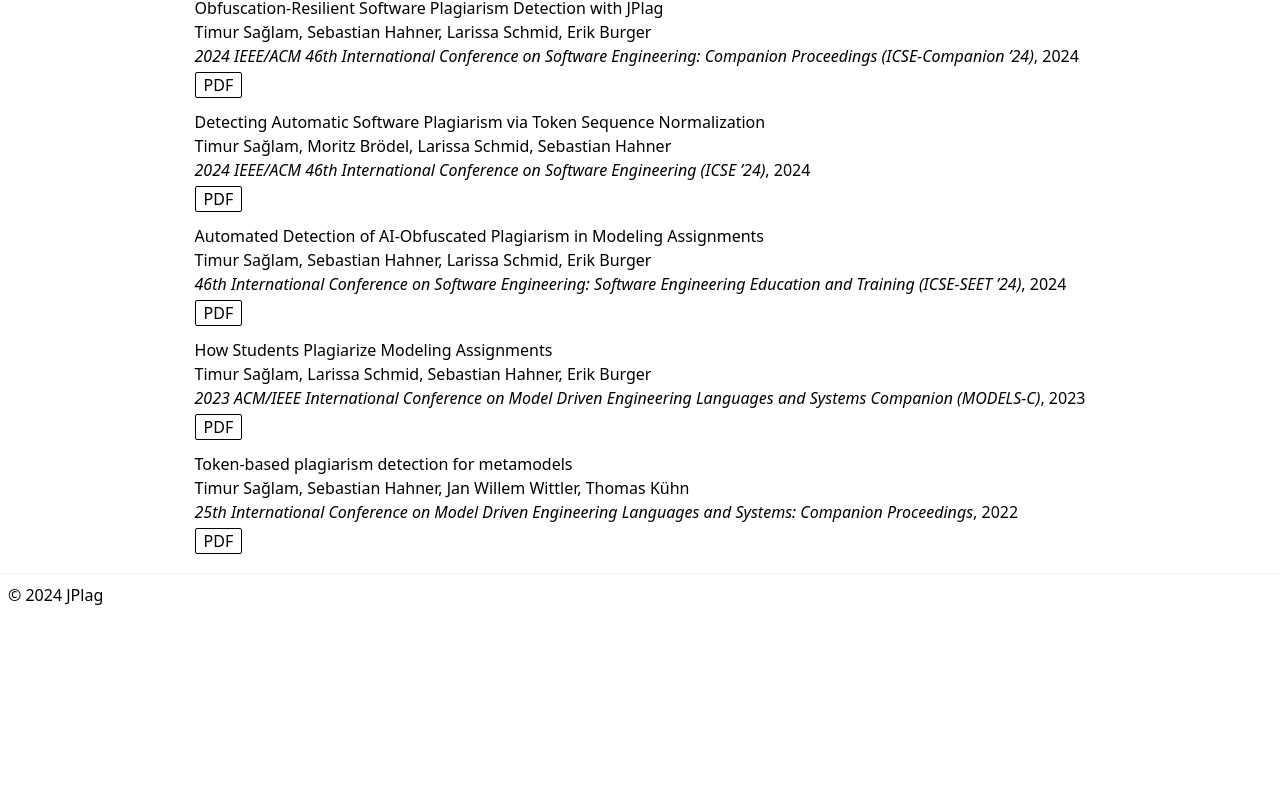
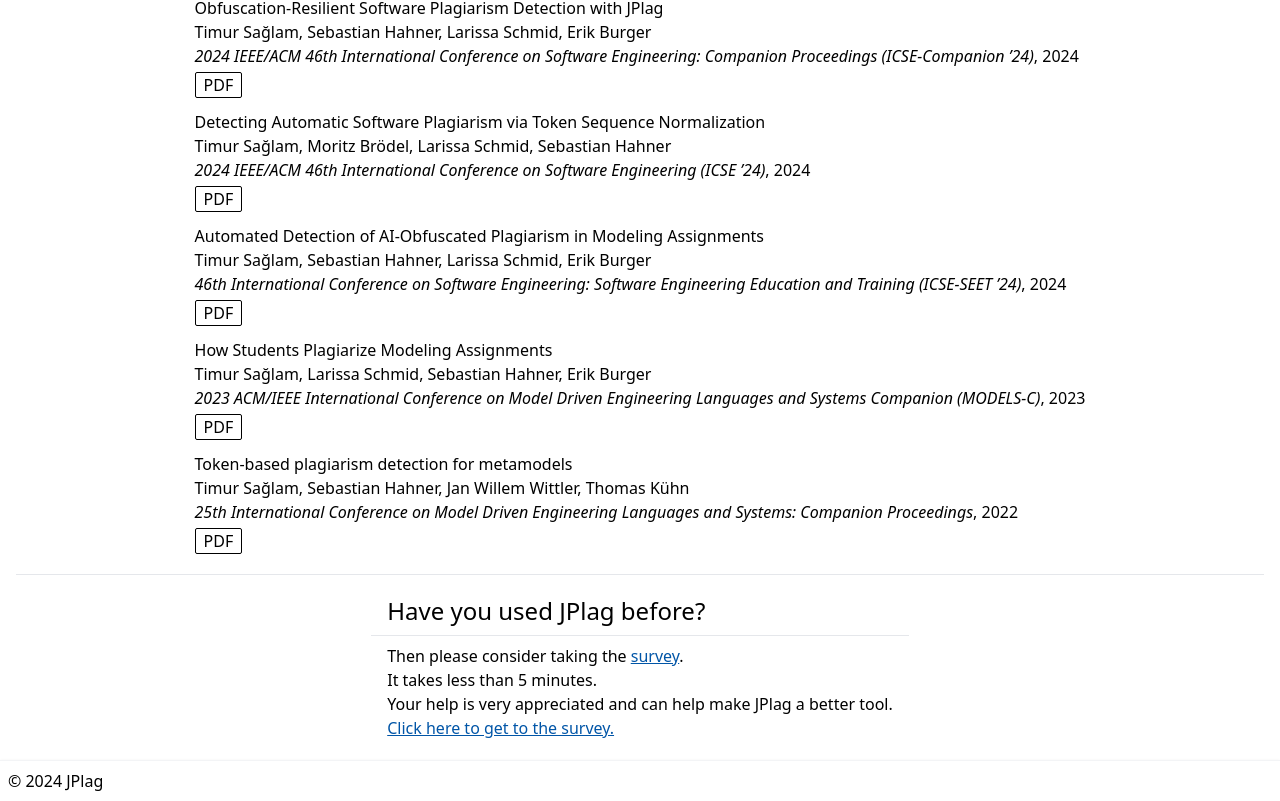
Before and after one commit to jplag/MinimalLandingPage, a Vue app: page / in a window 1280 px wide. Shown: the part 282-1083 px from the top of the page. Before the commit the page ends 897 px from the top, so only its background shows below. Built offline with nearby package versions, Linux system fonts and the light colour scheme.

Commit message:
survey component

```diff
--- a/src/App.vue
+++ b/src/App.vue
@@ -5,6 +5,8 @@
       <ReferenceSection />
       <hr class="my-5 w-full">
       <PublicationsSection class="md:max-w-[90%]" />
+      <hr class="my-5 w-full">
+      <SurveySection />
     </main>
     <footer class="shadow border-t border-gray-100 py-2 relative bottom-0">
       <p class="ml-2">
@@ -18,4 +20,5 @@
 import PublicationsSection from './components/PublicationsSection.vue';
 import ReferenceSection from './components/ReferenceSection.vue';
 import HeaderComponent from './components/HeaderComponent.vue';
+import SurveySection from './components/SurveySection.vue';
 </script>
--- a/src/components/ReferenceLinkComponent.vue
+++ b/src/components/ReferenceLinkComponent.vue
@@ -11,7 +11,6 @@
       :alt="referenceLink.alt ?? referenceLink.title"
     />
     </div>
-
 
     <b>
       {{ referenceLink.title }}
--- /dev/null
+++ b/src/components/SurveySection.vue
@@ -0,0 +1,17 @@
+<template>
+  <section>
+    <h2 class="text-2xl pb-2">Have you used JPlag before?</h2>
+    <hr class="pb-2 md:mx-[-1rem]">
+    <p>
+      Then please consider taking the <a :href="link" class="text-link hover:text-link-hover visited:text-link-visited active:text-link-clicked underline">survey</a>. <br />
+      It takes less than 5 minutes. <br />
+      Your help is very appreciated and can help make JPlag a better tool. <br />
+      <a :href="link" class="text-link hover:text-link-hover visited:text-link-visited active:text-link-clicked underline">Click here to get to the survey.</a>
+    </p>
+  </section>
+
+</template>
+
+<script setup lang="ts">
+const link = "https://docs.google.com/forms/d/e/1FAIpQLSckqUlXhIlJ-H2jtu2VmGf_mJt4hcnHXaDlwhpUL3XG1I8UYw/viewform"
+</script>
```
